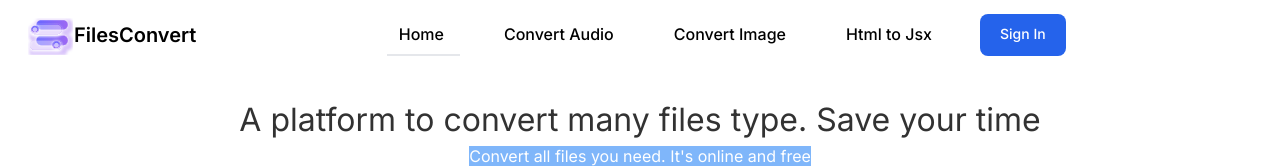
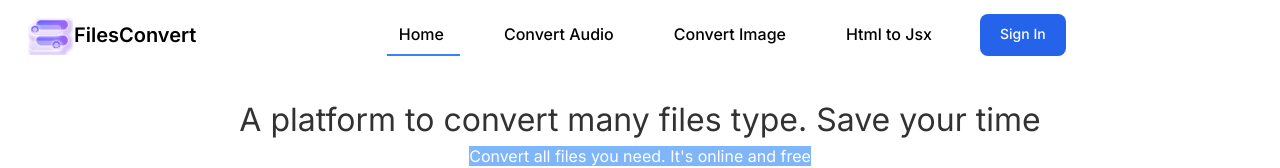
Before and after one commit to DuyetQB/FileConverter, a Next.js app: page / in a window 1280 px wide. Shown: the top 168 px of the page. Built offline with nearby package versions, Linux system fonts and the light colour scheme.

Commit message:
update header border-bottom color

```diff
--- a/src/app/components/Header/index.tsx
+++ b/src/app/components/Header/index.tsx
@@ -64,7 +64,7 @@ export default function Header() {
                     <div className={`${isShowNav ? '':'hidden'} justify-between items-center w-full lg:flex lg:w-auto lg:order-1`} id="mobile-menu-2">
                         <ul className="flex flex-col mt-4 font-medium lg:flex-row lg:space-x-8 lg:mt-0">
                             {listNavItem.map((rc: listNavItemProps) => (
-                                <Link href={rc.link} key={rc.id} className={`${active == rc.link ? 'border-primary' :'border-transparent'} block py-2 pr-4 pl-3 border-b-2 hover:border-primary `}
+                                <Link href={rc.link} key={rc.id} className={`${active == rc.link ? 'border-primary-500' :'border-transparent'} block py-2 pr-4 pl-3 border-b-2 hover:border-primary-500 transition-all `}
                                 onClick={() => handleItemClick(rc.link)}
                                 >
                                     {rc.title}
```
